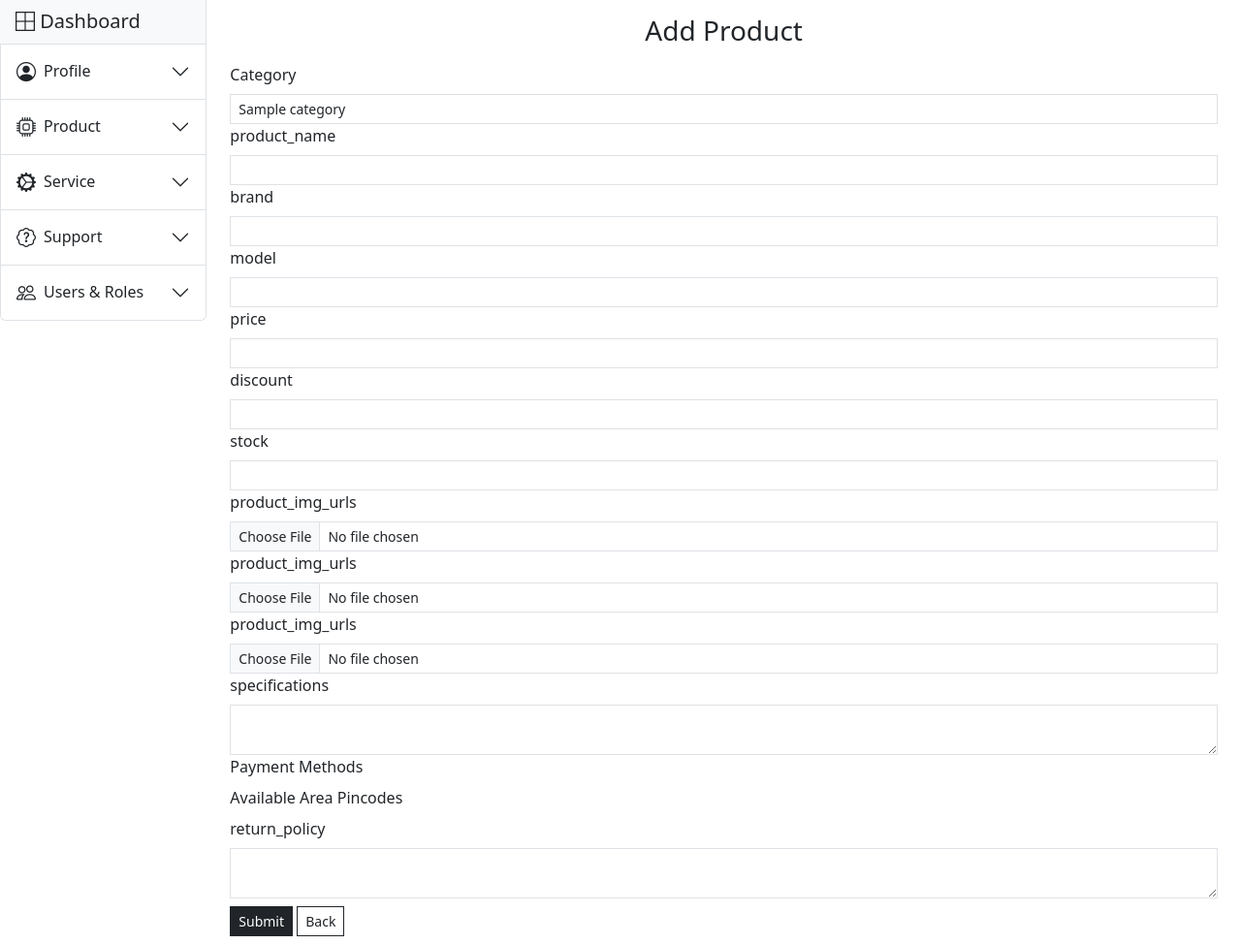
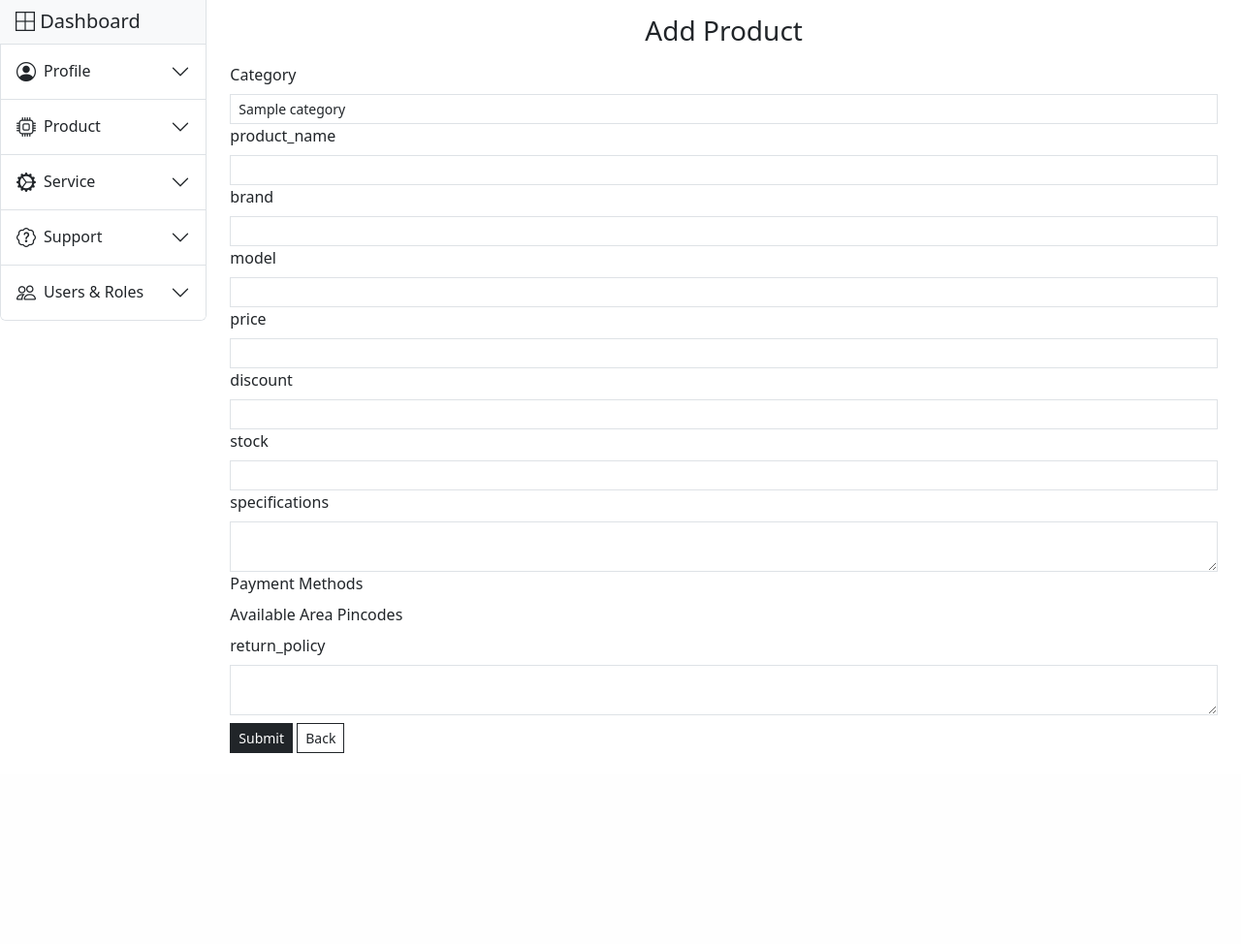
Before and after one commit to teamamracoder/sagar-services, a Flask app: page /admin/products/add/ in a window 1280 px wide. Shown: the part 57-1031 px from the top of the page at 97% size. After the commit the page ends 834 px from the top, so only its background shows below. Run offline with Flask 3, Linux system fonts and the light colour scheme; a user stored in the database is signed in; tables that the repository leaves empty hold one stand-in row (values such as "Sample post"); some libraries are stand-ins or nearby versions.

Commit message:
commented all codes related to image

```diff
--- a/app/controllers/product_controller.py
+++ b/app/controllers/product_controller.py
@@ -45,6 +45,7 @@ class ProductController:
         categories=category_service.get_active()
         form = UpdateProductForm(obj=product)
         form.category_id.choices = [(category.id, category.category_name) for category in categories]
+
         if form.validate_on_submit():
             updated_data = {
                 'category_id': form.category_id.data,
--- a/app/forms/category_froms.py
+++ b/app/forms/category_froms.py
@@ -5,9 +5,11 @@ from flask_wtf.file import FileField, FileRequired
 
 class CreateCategoryForm(FlaskForm):
     category_name = StringField("Name", validators=[DataRequired()])
-    category_img_url = FileField("Image",validators=[FileRequired()])
+    # category_img_url = FileField("Image",validators=[FileRequired()])
+    category_img_url = StringField("Image")
 
 
 class UpdateCategoryForm(FlaskForm):
     category_name = StringField("Name", validators=[DataRequired()])
-    category_img_url = FileField("Image")
+    # category_img_url = FileField("Image")
+    category_img_url = StringField("Image")
--- a/app/forms/product_froms.py
+++ b/app/forms/product_froms.py
@@ -1,5 +1,5 @@
 from flask_wtf import FlaskForm
-from wtforms import StringField, IntegerField, FloatField, BooleanField, TextAreaField, FieldList, SelectField
+from wtforms import StringField, IntegerField, FloatField, BooleanField, TextAreaField, FieldList, SelectField, SelectMultipleField
 from wtforms.validators import DataRequired, URL
 from flask_wtf.file import FileField, FileRequired
 
@@ -11,7 +11,8 @@ class CreateProductForm(FlaskForm):
     price = FloatField("price", validators=[DataRequired()])
     discount = FloatField("discount")
     stock = IntegerField("stock", validators=[DataRequired()])
-    product_img_urls = FieldList(FileField("product_img_urls"),min_entries=3, max_entries=5)
+    # product_img_urls = FieldList(FileField("product_img_urls"),min_entries=3, max_entries=5)
+    product_img_urls = FieldList(StringField("product_img_urls"))
     specifications = TextAreaField("specifications", validators=[DataRequired()])
     payment_methods = FieldList(IntegerField("payment_methods", validators=[DataRequired()]))
     available_area_pincodes = FieldList(StringField("available_area_pincodes", validators=[DataRequired()]))
@@ -26,7 +27,8 @@ class UpdateProductForm(FlaskForm):
     price = FloatField("price", validators=[DataRequired()])
     discount = FloatField("discount")
     stock = IntegerField("stock", validators=[DataRequired()])
-    product_img_urls = FieldList(FileField("product_img_urls"),min_entries=5, max_entries=8)
+    # product_img_urls = FieldList(FileField("product_img_urls"),min_entries=5, max_entries=8)
+    product_img_urls = FieldList(StringField("product_img_urls"))
     specifications = TextAreaField("specifications", validators=[DataRequired()])
     payment_methods = FieldList(IntegerField("payment_methods", validators=[DataRequired()]))
     available_area_pincodes = FieldList(StringField("available_area_pincodes", validators=[DataRequired()]))
--- a/app/services/category_service.py
+++ b/app/services/category_service.py
@@ -10,14 +10,14 @@ class CategoryService:
 
         if prev_category is None:
 
-            img=kwargs['category_img_url']
-            num = str(random.random())
-            filename = num+secure_filename(img.filename)
-
-            custom_path = os.path.join(os.getcwd(),'app\\static\\img\\products\\')
-            img.save(os.path.join(custom_path, filename))
-
-            kwargs['category_img_url'] = filename
+            # img=kwargs['category_img_url']
+            # num = str(random.random())
+            # filename = num+secure_filename(img.filename)
+            #
+            # custom_path = os.path.join(os.getcwd(),'app\\static\\img\\products\\')
+            # img.save(os.path.join(custom_path, filename))
+            #
+            # kwargs['category_img_url'] = filename
 
             category = CategoryModel(**kwargs)
             db.session.add(category)
@@ -39,17 +39,17 @@ class CategoryService:
     def update(self,id,**kwargs):
         category=self.get_category_by_id(id)
 
-        img = kwargs['category_img_url']
-        if img:
-            num = str(random.random())
-            filename = num + secure_filename(img.filename)
-            print(filename)
-            custom_path = os.path.join(os.getcwd(), 'app\\static\\img\\products\\')
-            img.save(os.path.join(custom_path, filename))
-            kwargs['category_img_url'] = filename
-
-        else:
-            del kwargs['category_img_url']
+        # img = kwargs['category_img_url']
+        # if img:
+        #     num = str(random.random())
+        #     filename = num + secure_filename(img.filename)
+        #     print(filename)
+        #     custom_path = os.path.join(os.getcwd(), 'app\\static\\img\\products\\')
+        #     img.save(os.path.join(custom_path, filename))
+        #     kwargs['category_img_url'] = filename
+        #
+        # else:
+        #     del kwargs['category_img_url']
 
         for key, value in kwargs.items():
             setattr(category, key, value)
--- a/app/templates/admin/category/add.html
+++ b/app/templates/admin/category/add.html
@@ -21,8 +21,8 @@
                 {% endif %}
             </p>
             <div class="col-12">
-                {{ form.category_img_url.label(class="form-label") }}
-                {{ form.category_img_url(class="form-control form-control-sm") }}
+                {# form.category_img_url.label(class="form-label") #}
+                {# form.category_img_url(class="form-control form-control-sm") #}
             </div>
             <div class="col-12 my-2">
                 <button type="submit" class="btn btn-dark btn-sm">Submit</button>
--- a/app/templates/admin/category/update.html
+++ b/app/templates/admin/category/update.html
@@ -16,8 +16,8 @@
                 {{ form.category_name(class="form-control form-control-sm") }}
             </div>
             <div class="col-12">
-                {{ form.category_img_url.label(class="form-label") }}
-                {{ form.category_img_url(class="form-control form-control-sm") }}
+                {# form.category_img_url.label(class="form-label") #}
+                {# form.category_img_url(class="form-control form-control-sm") #}
             </div>
             <div class="col-12 my-2">
                 <button type="submit" class="btn btn-dark btn-sm">Submit</button>
--- a/app/templates/admin/product/add.html
+++ b/app/templates/admin/product/add.html
@@ -38,10 +38,10 @@
                 {{ form.stock(class="form-control form-control-sm") }}
             </div>
             <div class="col-12">
-                {% for img_url in form.product_img_urls %}
-                    {{ img_url.label(class="form-label") }}
-                    {{ img_url(class="form-control form-control-sm") }}
-                {% endfor %}
+                {# for img_url in form.product_img_urls #}
+                    {# img_url.label(class="form-label") #}
+                    {# img_url(class="form-control form-control-sm") #}
+                {# endfor #}
             </div>
             <div class="col-12">
                 {{ form.specifications.label(class="form-label") }}
```
Also changed, not shown: app/services/product_service.py (+29 -31 lines), app/templates/admin/category/index.html (+6 -6 lines), app/templates/admin/product/index.html (+8 -8 lines), app/templates/admin/product/update.html (+4 -4 lines).
